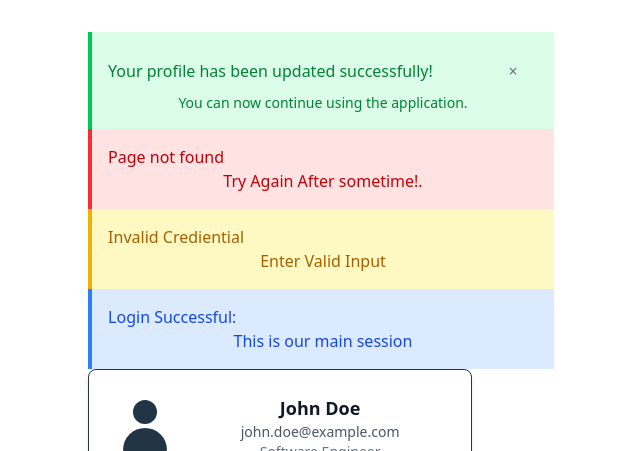
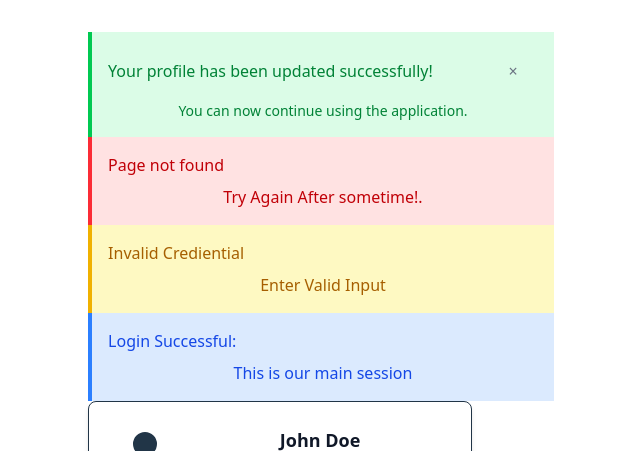
Before and after one commit to DhanashreeKharade451/component-library, a React (Vite) app: page / in a window 1280 px wide. Shown: the top 451 px of the page, without its empty margins (319-959 px from the left). Built offline with nearby package versions, Linux system fonts and the light colour scheme.

Commit message:
Updated AlertBox

```diff
--- a/src/components/AlertBox/AlertBox.tsx
+++ b/src/components/AlertBox/AlertBox.tsx
@@ -25,7 +25,7 @@ function AlertBox({ type, message, onClose, children }: AlertBoxProps) {
           </button>
         )}
       </div>
-      {children}
+      {children && <div className="mt-2">{children}</div>}
     </div>
   );
 };
```
